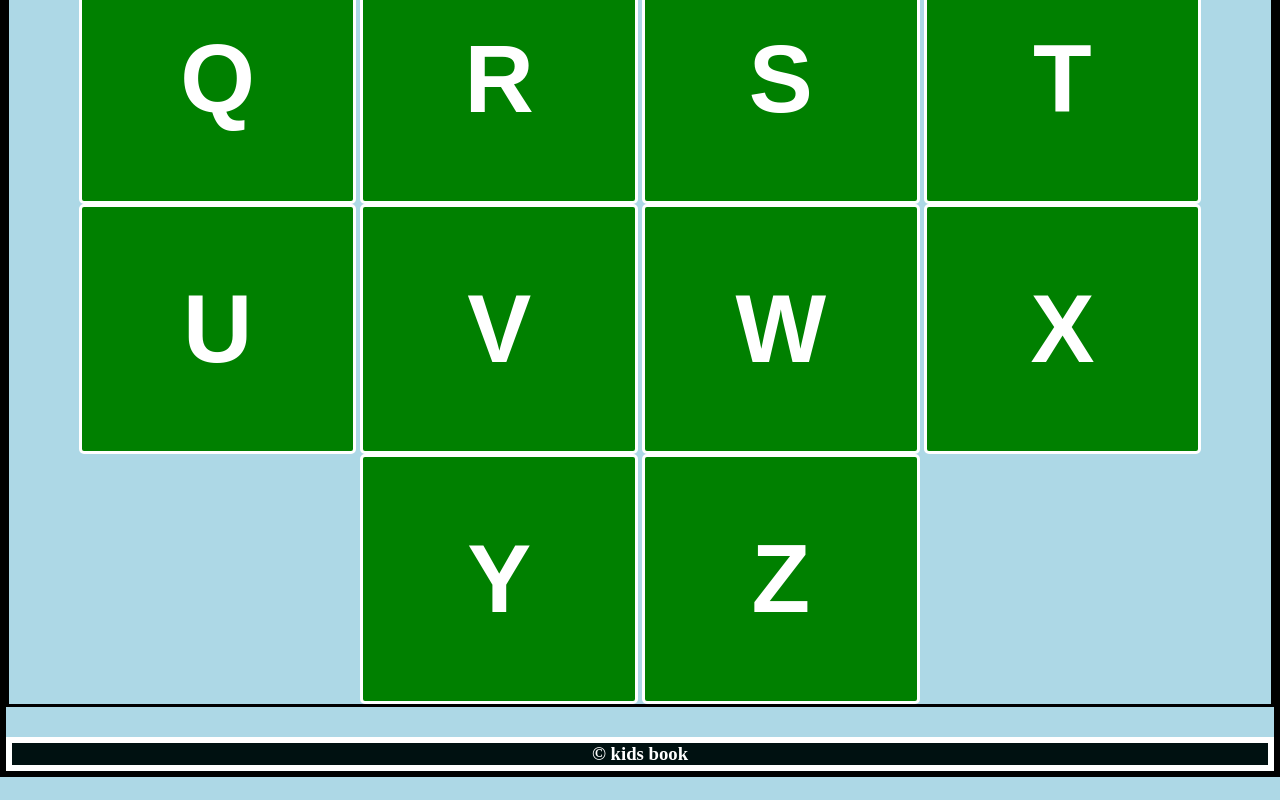
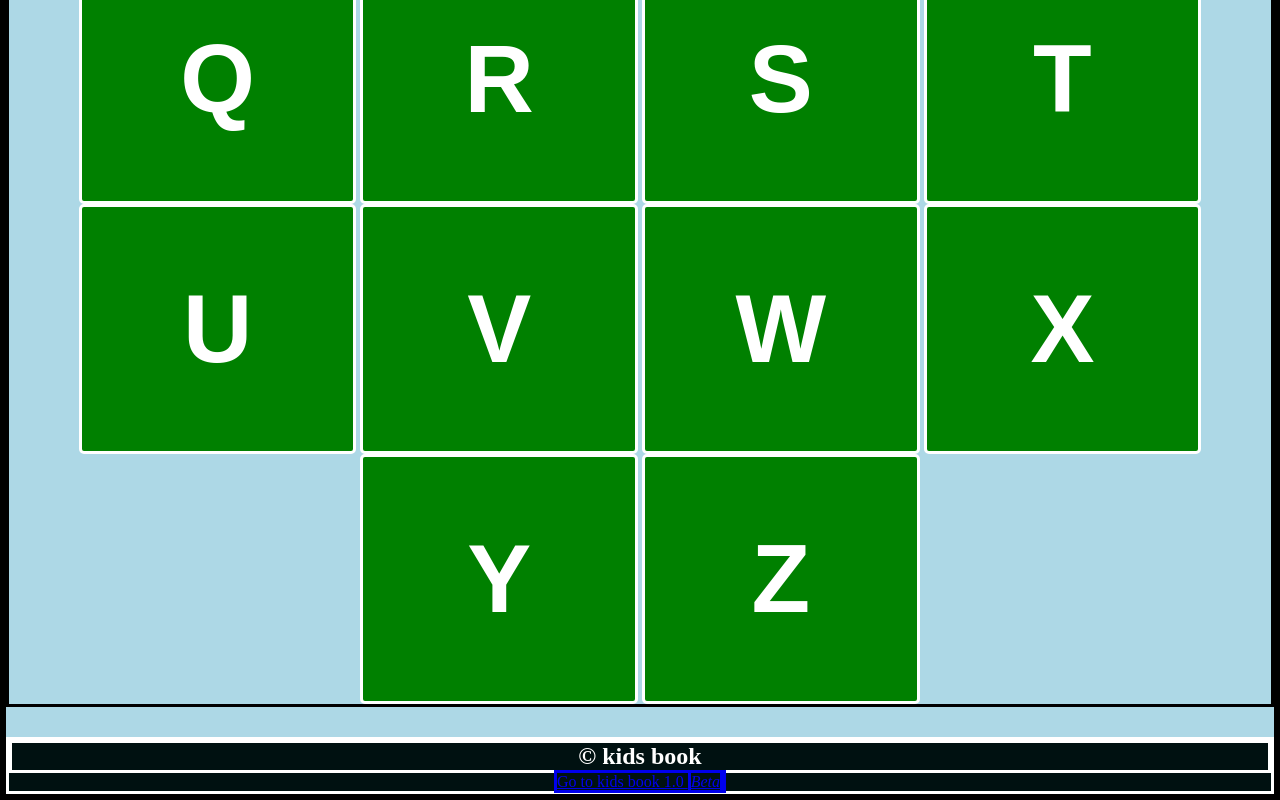
Before and after one commit to Md-Anamul-Haque/kids-book, a plain HTML site: page index.html in a window 1280 px wide. Shown: the part 1121-1921 px from the top of the page. Before the commit the page ends 1898 px from the top, so only its background shows below. Drawn offline with Linux system fonts and the light colour scheme.

Commit message:
index.html

```diff
--- a/index.html
+++ b/index.html
@@ -79,7 +79,7 @@ body {
 </div>
 
 <div style=" color: white; margin-top:30px; width:100%; background:#011;" class="nabber">
-<h3>&copy kids book</h3>
+<h2>&copy kids book</h2> <a href="https://md-anamul-haque.github.io/kids-book-1.0/">Go to kids book 1.0 <i>Beta</i> </a>
 </div>
 
 <script type="text/javascript">
```
